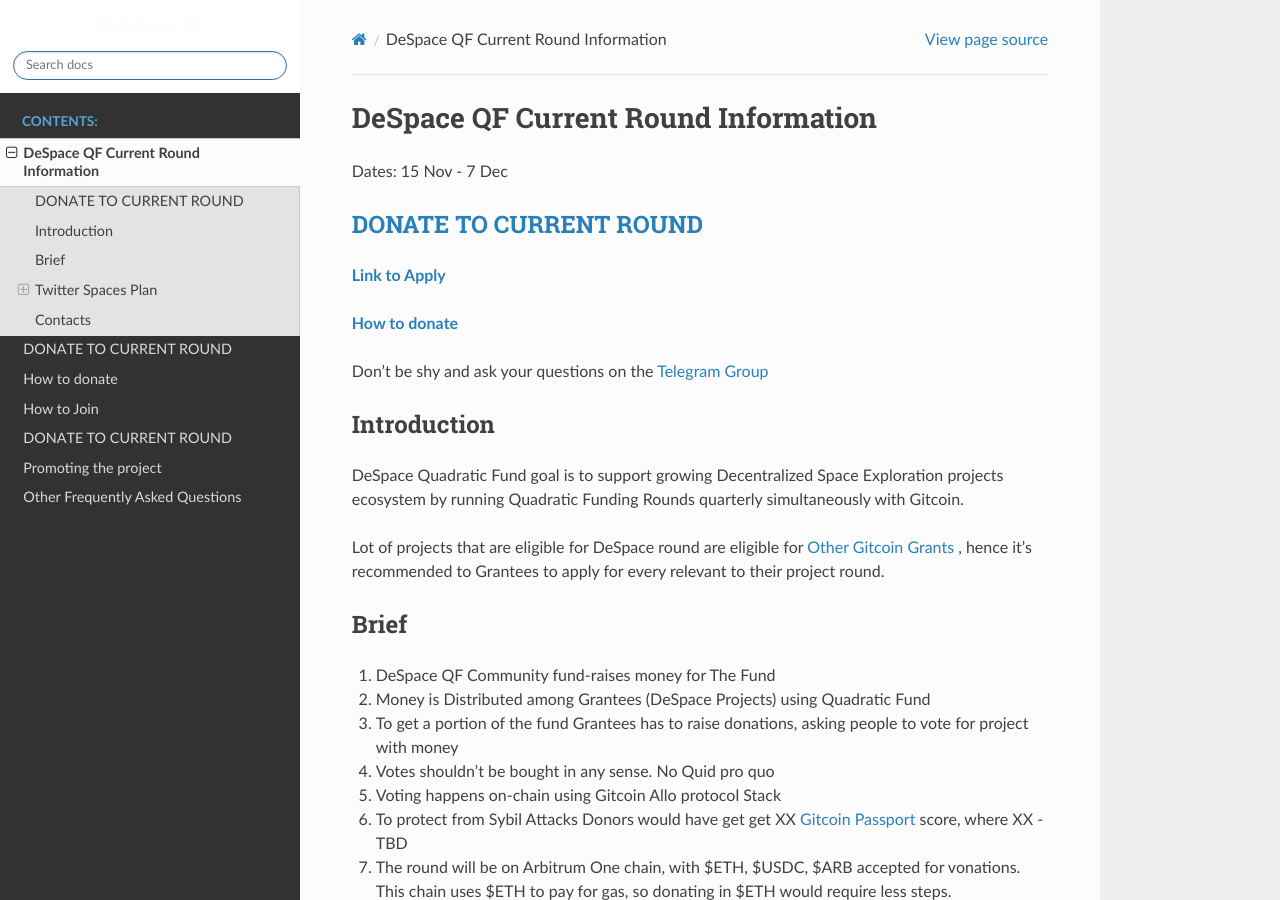
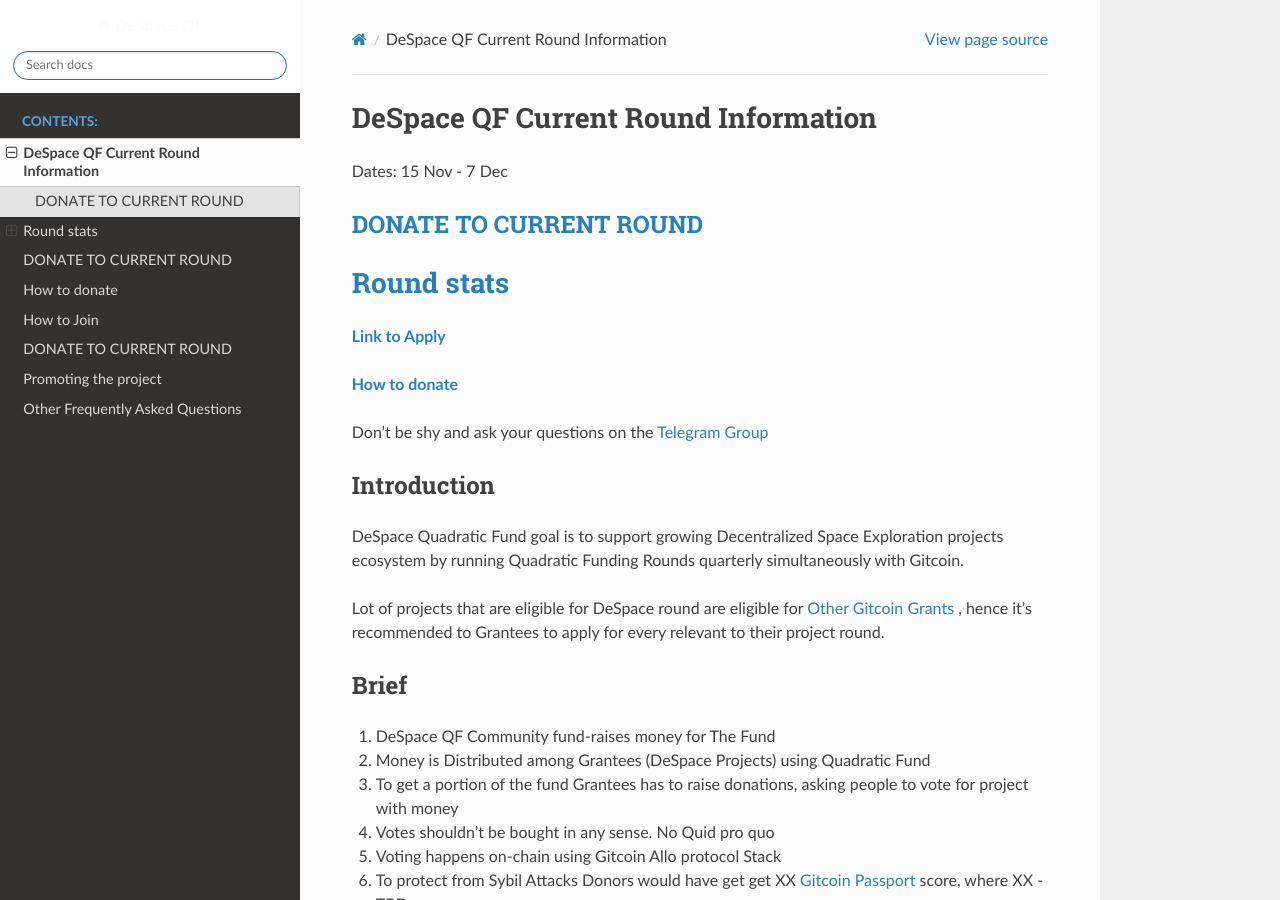
Before and after one commit to DeSpace-Community/docs.despace-qf.com, a Sphinx documentation site: the page built from source/current-round-info.md, in a window 1280 px wide and 900 px high. Built offline with Sphinx 7.4.7 and the Read the Docs theme 2.0.0, drawn with Linux system fonts in a browser that asks for light colours.

Commit message:
- Added link to grant report

```diff
--- a/README.md
+++ b/README.md
@@ -2,6 +2,12 @@
 
 
 ## [DONATE TO CURRENT ROUND](https://explorer.gitcoin.co/#/round/42161/0x911ae126be7d88155aa9254c91a49f4d85b83688)
+
+
+# [Round stats](https://reportcards.gitcoin.co/42161/0x911ae126be7d88155aa9254c91a49f4d85b83688)
+
+
+
 
 ## [Click for Current Round Info](source/current-round-info.md)
 
--- a/source/current-round-info.md
+++ b/source/current-round-info.md
@@ -3,6 +3,11 @@
 Dates: 15 Nov - 7 Dec
 
 ## [DONATE TO CURRENT ROUND](https://explorer.gitcoin.co/#/round/42161/0x911ae126be7d88155aa9254c91a49f4d85b83688)
+
+
+# [Round stats](https://reportcards.gitcoin.co/42161/0x911ae126be7d88155aa9254c91a49f4d85b83688)
+
+
 
 **[Link to Apply](https://builder.gitcoin.co/#/chains/42161/rounds/0x911ae126be7d88155aa9254c91a49f4d85b83688)**
 
```
